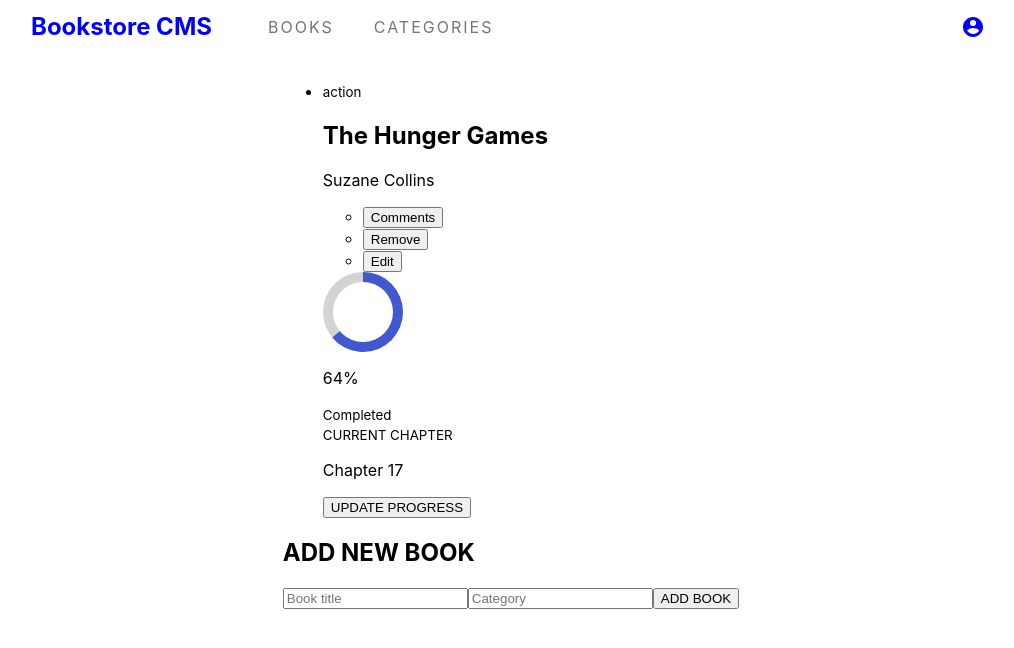
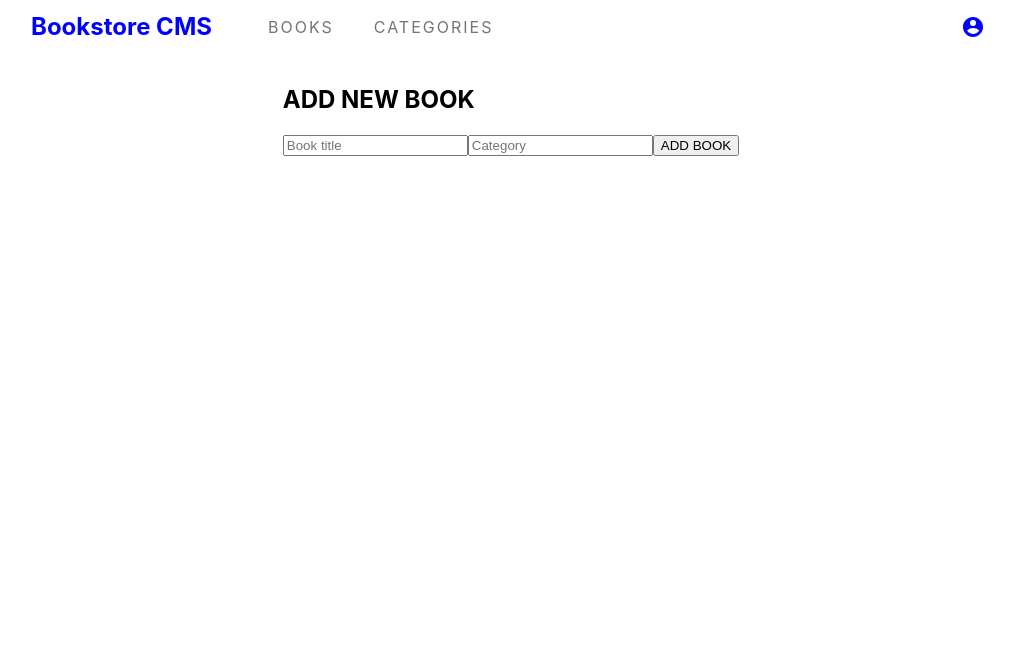
Before and after one commit to helio3197/bookstore, a React (Create React App) app: page / in a window 1280 px wide. Shown: the top 648 px of the page, without its empty margins (129-1143 px from the left). Built offline with nearby package versions, Linux system fonts and the light colour scheme.

Commit message:
Added dispatch actions for adding and removing a book

```diff
--- a/src/components/AddBook.js
+++ b/src/components/AddBook.js
@@ -1,23 +1,48 @@
-import React from 'react';
+import React, { useRef } from 'react';
+import { useDispatch } from 'react-redux';
+import { addBook } from '../redux/books/books';
 
-const AddBook = () => (
+let id = 0;
+const AddBook = () => {
+  const dispatch = useDispatch();
+  let titleInput = useRef(null);
+  let categoryInput = useRef(null);
+
+  const submitHandler = (e) => {
+    e.preventDefault();
+    dispatch(addBook({
+      title: titleInput.value,
+      category: (categoryInput.value !== '') ? categoryInput.value : 'category-not-provided',
+      id: id += 1,
+    }));
+    titleInput.value = '';
+    categoryInput.value = '';
+  };
+
+  return (
     <section>
       <h2>
         ADD NEW BOOK
       </h2>
-    <form>
+      <form
+        onSubmit={submitHandler}
+      >
         <label htmlFor="title">
           <input
             type="text"
             id="title"
             name="title"
             placeholder="Book title"
+            required
+            ref={(node) => { titleInput = node; }}
           />
         </label>
         <label htmlFor="category">
           <input
             list="category"
             placeholder="Category"
+            name="category"
+            ref={(node) => { categoryInput = node; }}
           />
           <datalist
             id="category"
@@ -37,5 +62,6 @@ const AddBook = () => (
       </form>
     </section>
   );
+};
 
 export default AddBook;
--- a/src/components/Book.js
+++ b/src/components/Book.js
@@ -1,11 +1,20 @@
 import React from 'react';
 import PropTypes from 'prop-types';
+import { useDispatch } from 'react-redux';
+import { removeBook } from '../redux/books/books';
 import CircularProgress from './CircularProgress';
 
 const Book = (props) => {
+  const dispatch = useDispatch();
+
   const {
-    category, title, author, progress, currentChap,
+    category, title, author, progress, currentChap, id,
   } = props;
+
+  const removeHandler = () => {
+    dispatch(removeBook(id));
+  };
+
   return (
     <div>
       <div>
@@ -25,7 +34,10 @@ const Book = (props) => {
             </button>
           </li>
           <li>
-            <button type="button">
+            <button
+              type="button"
+              onClick={removeHandler}
+            >
               Remove
             </button>
           </li>
@@ -71,6 +83,7 @@ Book.propTypes = {
   author: PropTypes.string.isRequired,
   progress: PropTypes.string.isRequired,
   currentChap: PropTypes.string.isRequired,
+  id: PropTypes.string.isRequired,
 };
 
 export default Book;
--- a/src/components/Books.js
+++ b/src/components/Books.js
@@ -1,18 +1,11 @@
 import React from 'react';
+import { useSelector } from 'react-redux';
 import Book from './Book';
 import AddBook from './AddBook';
 
 const Books = () => {
-  const bookList = [
-    {
-      category: 'action',
-      title: 'The Hunger Games',
-      author: 'Suzane Collins',
-      progress: '64',
-      currentChapter: '17',
-      id: '1',
-    },
-  ];
+  const bookList = useSelector((state) => state.books);
+
   return (
     <div className="inner">
       <section className="book-list">
@@ -24,7 +17,7 @@ const Books = () => {
                 title={item.title}
                 author={item.author}
                 progress={item.progress}
-                currentChap={item.currentChapter}
+                currentChap={item.currentChap}
                 id={item.id}
               />
             </li>
--- a/src/redux/books/books.js
+++ b/src/redux/books/books.js
@@ -26,7 +26,9 @@ const reducer = (state = [], action) => {
   }
 };
 
-export const addBook = (category, title, author, progress, currentChap, id) => (
+export const addBook = ({
+  category, title, author = 'Anonymous', progress = '1', currentChap = '1', id,
+} = {}) => (
   {
     type: ADDED_BOOK,
     category,
```
Lines whose indentation alone changed are shown as unchanged.
